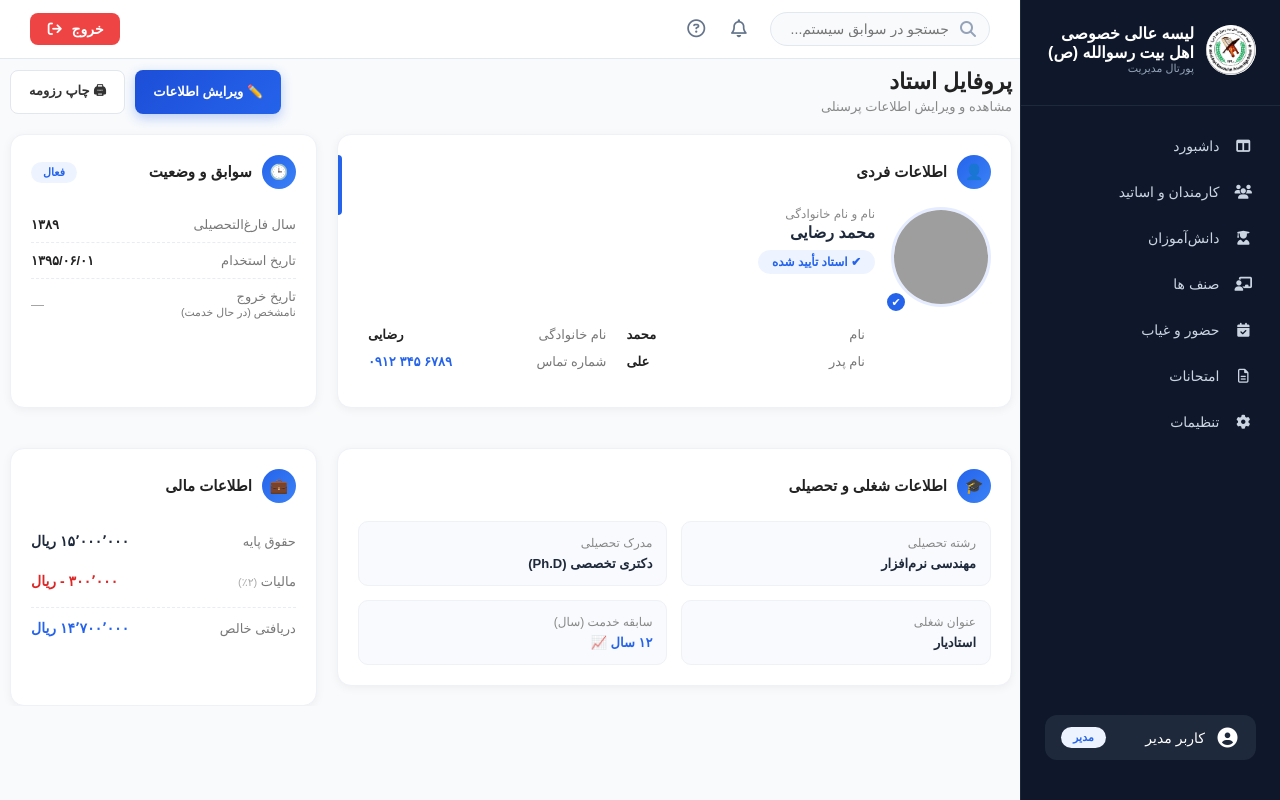
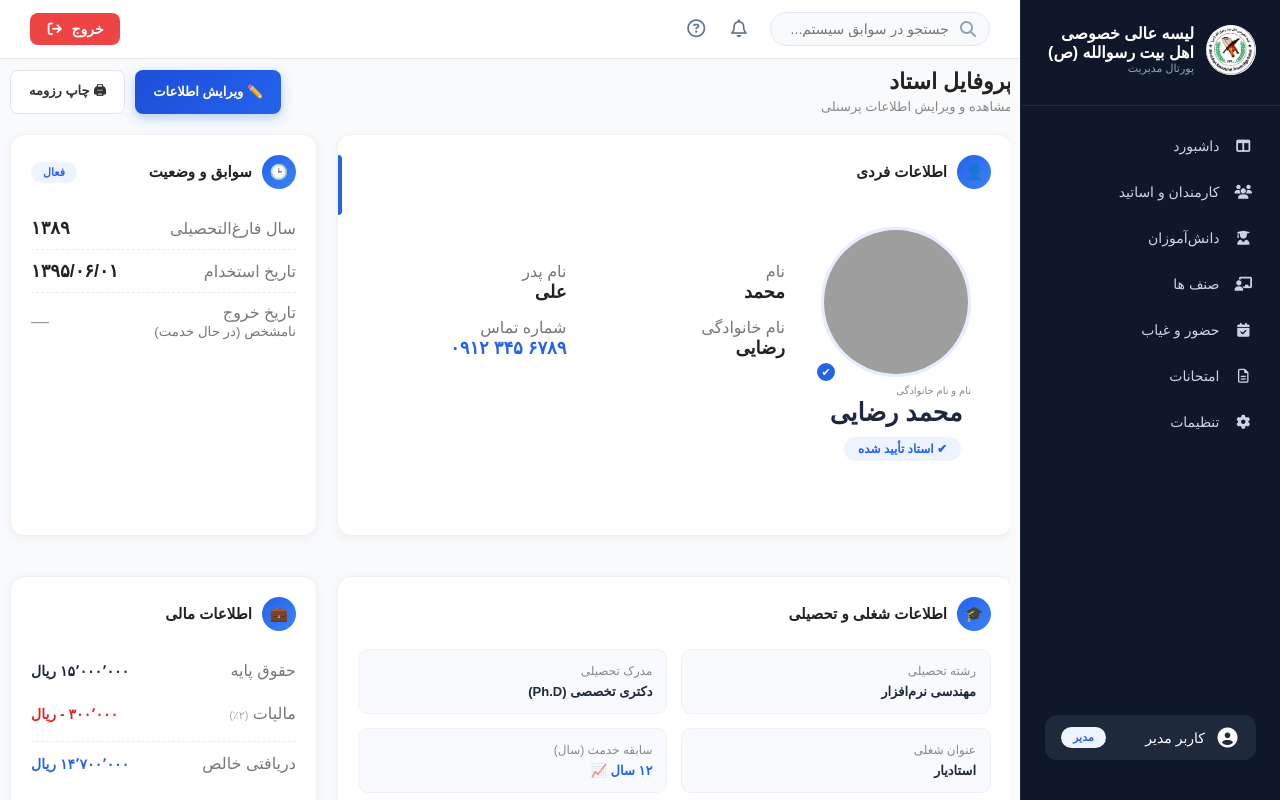
Before and after one commit to engineerhashimi9/schoolproject, a Django app: page /dashboard/worker/2 in a window 1280 px wide. Run offline with Django 5.2, Linux system fonts and the light colour scheme; a user stored in the database is signed in; data comes from the database, SQL or seed files in the repository; both versions use the stored data as it was after the commit; some web fonts are replaced; grey boxes are pictures that could not be loaded.

Commit message:
Update settings, enhance worker detail UI, and add new dependencies

```diff
--- a/dashboard/static/dashboard/css/worker_detail.css
+++ b/dashboard/static/dashboard/css/worker_detail.css
@@ -167,12 +167,12 @@
 }
 
 .info-label {
-    font-size: 13px;
+    font-size: 16px;
     color: #777;
 }
 
 .info-value {
-    font-size: 13px;
+    font-size: 18px;
     font-weight: 600;
     color: #222;
 }
@@ -214,19 +214,22 @@
     gap: 16px;
     margin-bottom: 18px;
 }
+
 .personal-info {
     display: flex;
     flex-direction: column;
     justify-content: center;
     gap: 4px;
+    padding: 20px;
 }
+
 .avatar-wrap {
     position: relative;
 }
 
 .avatar {
-    width: 100px;
-    height: 100px;
+    width: 150px;
+    height: 150px;
     border-radius: 50%;
     object-fit: cover;
     border: 3px solid #e5ecff;
@@ -249,18 +252,22 @@
 }
 
 .personal-name .value {
-    font-size: 16px;
+    display: flex;
+    font-size: 25px;
     font-weight: 800;
+    justify-content: center;
+
 }
 
 .personal-name .label {
-    font-size: 12px;
+    font-size: 10px;
     color: #888;
     margin-bottom: 2px;
 }
 
 .verified {
-    margin-top: 8px;
+    margin-top: 10px;
+    margin-right: 10px;
     display: inline-flex;
     align-items: center;
     gap: 6px;
@@ -273,24 +280,24 @@
 }
 
 .personal-rows {
-    display: flex;
-    flex-direction: column;
-    gap: 12px;
-}
-
-.p-row {
-    display: flex;
-    justify-content: space-between;
-    align-items: center;
+    display: grid;
+    grid-template-columns: 1fr 1fr;
+    grid-template-rows: 1fr 1fr;
+    padding-top: 50px;
+    gap: 10px;
 }
 
 .p-col {
-    flex: 1;
     display: flex;
-    justify-content: space-between;
-    align-items: center;
-    padding: 0 10px;
+    flex-direction: column;
+    justify-content: space-evenly;
+    gap: 10px;
+
+
 }
+
+
+
 
 /* ---------- Grid cells (bottom cards) ---------- */
 .cells {
--- a/dashboard/templates/dashboard/worker_detail.html
+++ b/dashboard/templates/dashboard/worker_detail.html
@@ -23,7 +23,7 @@
         <span class="card-title">اطلاعات فردی</span>
       </div>
       <div class="personal-header">
-
+        <div class="personal-info">
           <div class="avatar-wrap">
             <img
               class="avatar"
@@ -37,28 +37,29 @@
             <div class="value">محمد رضایی</div>
             <div class="verified">✔ استاد تأیید شده</div>
           </div>
-        <div class="personal-info">
-
-
         </div>
         <div class="personal-rows">
+          <div class="p-col">
             <div class="p-row">
-          <div class="p-col">
               <span class="info-label">نام</span>
+              <br>
               <span class="info-value">محمد</span>
             </div>
-          <div class="p-col">
+            <div class="p-row">
               <span class="info-label">نام خانوادگی</span>
+              <br>
               <span class="info-value">رضایی</span>
             </div>
           </div>
+          <div class="p-col">
             <div class="p-row">
-          <div class="p-col">
               <span class="info-label">نام پدر</span>
+              <br>
               <span class="info-value">علی</span>
             </div>
-          <div class="p-col">
+            <div class="p-row">
               <span class="info-label">شماره تماس</span>
+              <br>
               <span class="info-value blue" dir="ltr">۰۹۱۲ ۳۴۵ ۶۷۸۹</span>
             </div>
           </div>
--- a/requirements.txt
+++ b/requirements.txt
@@ -19,7 +19,10 @@ django_login==1.0
 djangorestframework==3.17.1
 djangorestframework_simplejwt==5.5.1
 djoser==2.3.3
+gunicorn==26.2.0
 idna==3.17
+jalali_core==1.0.0
+jdatetime==6.1.0
 oauthlib==3.3.1
 pillow==12.2.0
 psycopg==3.3.4
@@ -34,3 +37,4 @@ social-auth-core==4.9.1
 sqlparse==0.5.5
 tzdata==2026.2
 urllib3==2.7.0
+whitenoise==6.12.0
```
Also changed, not shown: core/settings.py (+19 -9 lines), test.py (added, +22 -0 lines), db.sqlite3. Lines whose indentation alone changed are shown as unchanged.
